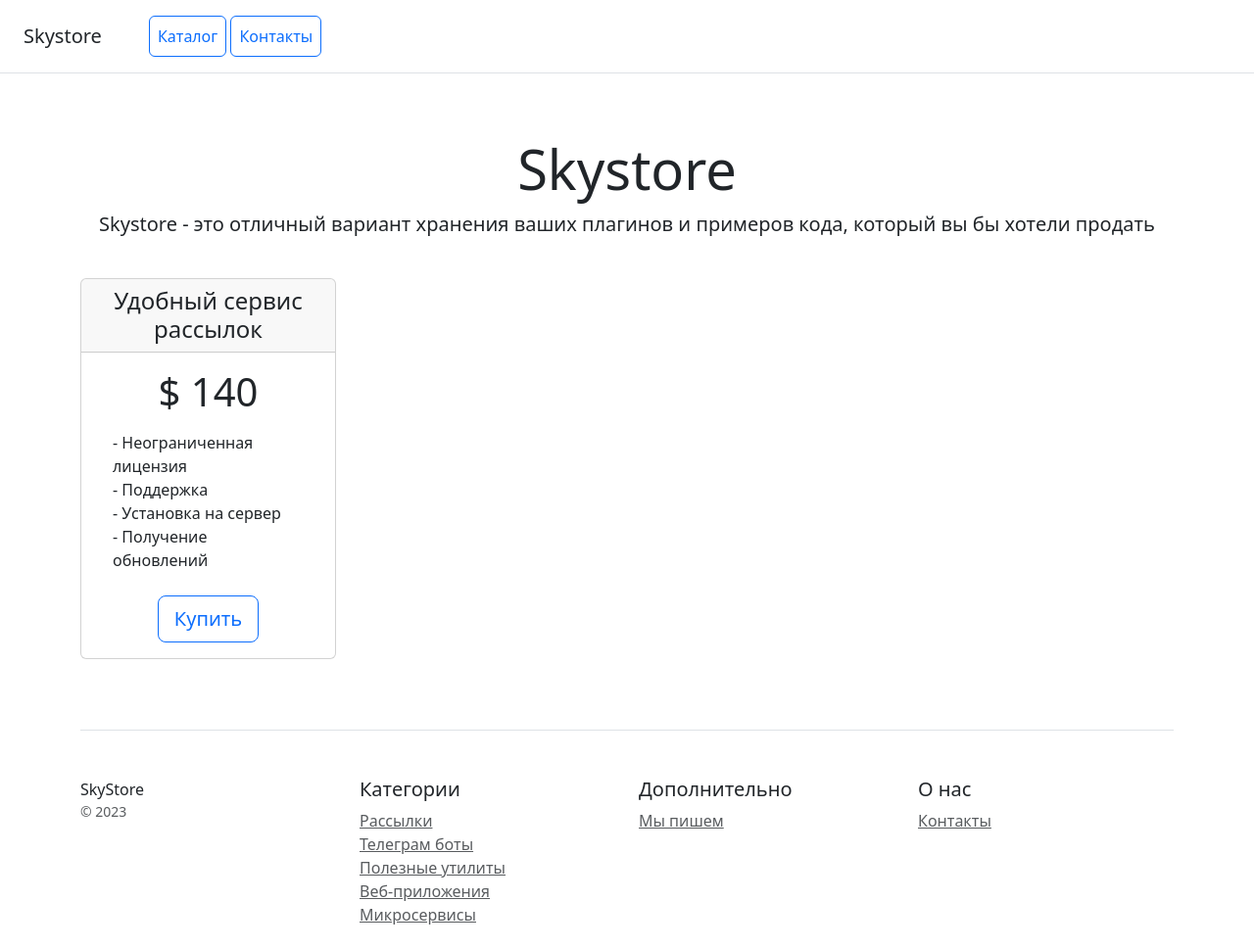
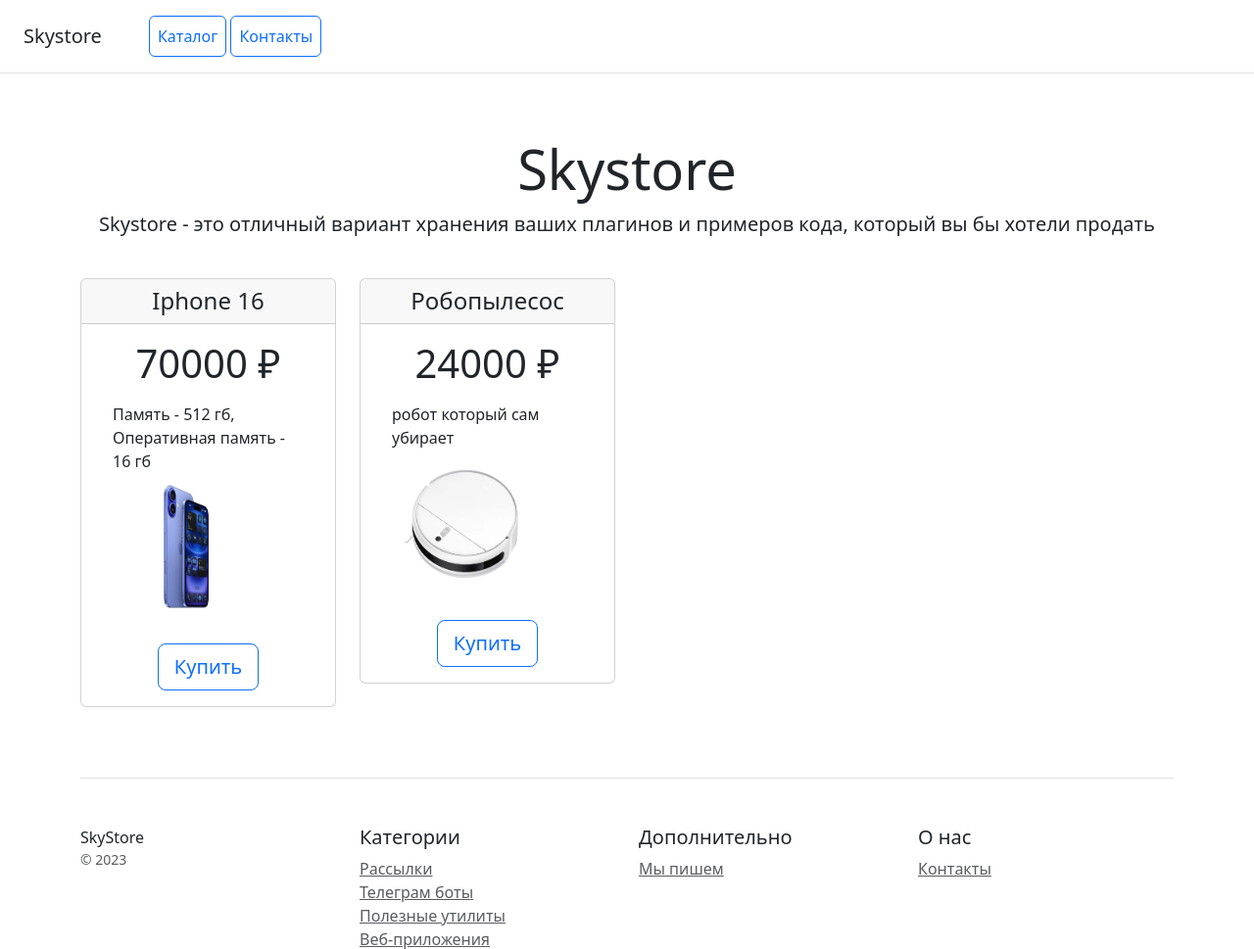
Before and after one commit to Cozdig/Web, a Django app: page / in a window 1280 px wide. Shown: the top 969 px of the page at 98% size. Before the commit the page ends 944 px from the top, so only its background shows below. Run offline with Django 5.2, Linux system fonts and the light colour scheme; data comes from the database, SQL or seed files in the repository; parts of the project's set-up code (start-up, migrations or seed data) failed here and were passed over; some libraries are stand-ins or nearby versions.

Commit message:
hw ready

```diff
--- /dev/null
+++ b/catalog/templates/base.html
@@ -0,0 +1,56 @@
+<!DOCTYPE html>
+<html lang="en">
+<head>
+    <meta charset="UTF-8">
+    <meta name="viewport" content="width=device-width, initial-scale=1">
+    <title>{% block title %}Базовый шаблон{% endblock %}</title>
+    <link rel="stylesheet" href="/static/css/bootstrap.min.css">
+</head>
+<body>
+<div class="d-flex flex-column flex-md-row align-items-center p-3 px-md-4 mb-3 bg-white border-bottom box-shadow">
+    <h5 class="my-0 mr-md-auto font-weight-normal">Skystore</h5>
+    <nav class="ms-5">
+        <a class="p-2 btn btn-outline-primary" href="/">Каталог</a>
+        <a class="p-2 btn btn-outline-primary" href="/contacts/">Контакты</a>
+    </nav>
+</div>
+
+{% include 'main_menu.html' %}
+
+<div class="container">
+{% block content %}{% endblock %}
+    <footer class="pt-4 my-md-5 pt-md-5 border-top">
+          <div class="row">
+              <div class="col-12 col-md">
+                  SkyStore
+                  <small class="d-block mb-3 text-muted">&copy; 2023</small>
+              </div>
+              <div class="col-6 col-md">
+                  <h5>Категории</h5>
+                  <ul class="list-unstyled text-small">
+                      <li><a class="text-muted" href="#">Рассылки</a></li>
+                      <li><a class="text-muted" href="#">Телеграм боты</a></li>
+                      <li><a class="text-muted" href="#">Полезные утилиты</a></li>
+                      <li><a class="text-muted" href="#">Веб-приложения</a></li>
+                      <li><a class="text-muted" href="#">Микросервисы</a></li>
+                  </ul>
+              </div>
+              <div class="col-6 col-md">
+                  <h5>Дополнительно</h5>
+                  <ul class="list-unstyled text-small">
+                      <li><a class="text-muted" href="#">Мы пишем</a></li>
+                  </ul>
+              </div>
+              <div class="col-6 col-md">
+                  <h5>О нас</h5>
+                  <ul class="list-unstyled text-small">
+                      <li><a class="text-muted" href="/contacts/">Контакты</a></li>
+                  </ul>
+              </div>
+          </div>
+      </footer>
+
+</div>
+<script src="/static/js/bootstrap.min.js"></script>
+</body>
+</html>
--- a/catalog/templates/home.html
+++ b/catalog/templates/home.html
@@ -1,79 +1,26 @@
-<!doctype html>
-<html lang="en">
-<head>
-    <meta charset="utf-8">
-    <meta name="viewport" content="width=device-width, initial-scale=1">
-    <title>Skystore</title>
-    <link rel="stylesheet" href="/static/css/bootstrap.min.css">
+{% extends 'base.html' %}
 
-</head>
-<body>
-<div class="d-flex flex-column flex-md-row align-items-center p-3 px-md-4 mb-3 bg-white border-bottom box-shadow">
-    <h5 class="my-0 mr-md-auto font-weight-normal">Skystore</h5>
-    <nav class="ms-5">
-        <a class="p-2 btn btn-outline-primary" href="/">Каталог</a>
-        <a class="p-2 btn btn-outline-primary" href="/contacts/">Контакты</a>
-    </nav>
-</div>
+{% block title %}Skystore{% endblock %}
 
-<div class="pricing-header px-3 py-3 pt-md-5 pb-md-4 mx-auto text-center">
-    <h1 class="display-4">Skystore</h1>
-    <p class="lead">Skystore - это отличный вариант хранения ваших плагинов и примеров кода, который вы бы хотели
-        продать</p>
-</div>
-
-<div class="container">
+{% block content %}
     <div class="row text-center">
+        {% for product in products %}
         <div class="col-3">
             <div class="card mb-4 box-shadow">
                 <div class="card-header">
-                    <h4 class="my-0 font-weight-normal">Удобный сервис рассылок</h4>
+                    <h4 class="my-0 font-weight-normal">{{ product.name }}</h4>
                 </div>
                 <div class="card-body">
-                    <h1 class="card-title pricing-card-title">$ 140</h1>
+                    <h1 class="card-title pricing-card-title">{{ product.price }} ₽ </h1>
                     <ul class="list-unstyled mt-3 mb-4 text-start m-3">
-                        <li>- Неограниченная лицензия</li>
-                        <li>- Поддержка</li>
-                        <li>- Установка на сервер</li>
-                        <li>- Получение обновлений</li>
+                        <li>{{ product.description|truncatechars:100 }}</li>
+                        <li><img src="{{ product.image.url }}" alt="{{ product.name }}" height="150" width="150"></li>
+
                     </ul>
-                    <button type="button" class="btn btn-lg btn-block btn-outline-primary">Купить</button>
+                    <a type="button" class="btn btn-lg btn-block btn-outline-primary" href="{% url 'catalog:product_info' product.pk %}">Купить</a>
                 </div>
             </div>
         </div>
+        {% endfor %}
     </div>
-
-    <footer class="pt-4 my-md-5 pt-md-5 border-top">
-        <div class="row">
-            <div class="col-12 col-md">
-                SkyStore
-                <small class="d-block mb-3 text-muted">&copy; 2023</small>
-            </div>
-            <div class="col-6 col-md">
-                <h5>Категории</h5>
-                <ul class="list-unstyled text-small">
-                    <li><a class="text-muted" href="#">Рассылки</a></li>
-                    <li><a class="text-muted" href="#">Телеграм боты</a></li>
-                    <li><a class="text-muted" href="#">Полезные утилиты</a></li>
-                    <li><a class="text-muted" href="#">Веб-приложения</a></li>
-                    <li><a class="text-muted" href="#">Микросервисы</a></li>
-                </ul>
-            </div>
-            <div class="col-6 col-md">
-                <h5>Дополнительно</h5>
-                <ul class="list-unstyled text-small">
-                    <li><a class="text-muted" href="#">Мы пишем</a></li>
-                </ul>
-            </div>
-            <div class="col-6 col-md">
-                <h5>О нас</h5>
-                <ul class="list-unstyled text-small">
-                    <li><a class="text-muted" href="/contacts/">Контакты</a></li>
-                </ul>
-            </div>
-        </div>
-    </footer>
-</div>
-<script src="/static/js/bootstrap.min.js"></script>
-</body>
-</html>
+{% endblock %}
--- /dev/null
+++ b/catalog/templates/main_menu.html
@@ -0,0 +1,7 @@
+<main_menu>
+    <div class="pricing-header px-3 py-3 pt-md-5 pb-md-4 mx-auto text-center">
+        <h1 class="display-4">Skystore</h1>
+        <p class="lead">Skystore - это отличный вариант хранения ваших плагинов и примеров кода, который вы бы хотели
+            продать</p>
+    </div>
+</main_menu>
--- a/catalog/urls.py
+++ b/catalog/urls.py
@@ -1,10 +1,11 @@
 from django.urls import path
 from catalog.apps import CatalogConfig
-from catalog.views import home_page, contacts_page
+from catalog.views import home_page, contacts_page, product_info_page
 
 app_name = CatalogConfig.name
 
 urlpatterns = [
     path('', home_page, name="home"),
-    path('contacts/', contacts_page, name="contacts")
+    path('contacts/', contacts_page, name="contacts"),
+    path('product_info/<int:product_id>/', product_info_page, name="product_info"),
 ]
--- a/catalog/views.py
+++ b/catalog/views.py
@@ -1,8 +1,28 @@
 from django.shortcuts import render
+
+from catalog.models import Product
+
 
 # Create your views here.
 def home_page(request):
-    return render(request, 'home.html')
+    products = Product.objects.all()
+    context = {
+        'products': products
+    }
+    return render(request, 'home.html', context=context)
 
 def contacts_page(request):
     return render(request, 'contacts.html')
+
+def product_info_page(request, product_id):
+    product = Product.objects.get(pk=product_id)
+    context = {
+        'name' : product.name,
+        'description' : product.description,
+        'image' : product.image,
+        'category': product.category,
+        'price' : product.price,
+        'create_date': product.created_at,
+        'update_date': product.updated_at
+    }
+    return render(request, 'product_info.html', context=context)
--- a/config/settings.py
+++ b/config/settings.py
@@ -129,7 +129,7 @@ STATICFILES_DIRS = [
 ]
 
 
-MEDIA_URL = "media/"
+MEDIA_URL = "/media/"
 
 MEDIA_ROOT = os.path.join(BASE_DIR, "media")
 
--- a/config/urls.py
+++ b/config/urls.py
@@ -5,5 +5,5 @@ from django.conf.urls.static import static
 
 urlpatterns = [
     path("admin/", admin.site.urls),
-    path('', include("catalog.urls", namespace="catalog"))
+    path('', include("catalog.urls", namespace="catalog")),
 ] + static(settings.MEDIA_URL, document_root=settings.MEDIA_ROOT)
--- a/product_fixture.json
+++ b/product_fixture.json
@@ -8,8 +8,8 @@
         "image": "robot.jpg",
         "category": 1,
         "price": 24000,
-        "date_created": "2025-10-23",
-        "date_last_changed": "2025-10-23"
+        "created_at": "2025-10-23",
+        "updated_at": "2025-10-23"
     }
 },
 {
@@ -21,8 +21,8 @@
         "image": "iphone16.jpg",
         "category": 2,
         "price": 70000,
-        "date_created": "2025-10-23",
-        "date_last_changed": "2025-10-23"
+        "created_at": "2025-10-23",
+        "updated_at": "2025-10-23"
     }
 }
 ]
```
Also changed, not shown: catalog/templates/contacts.html (+5 -56 lines), catalog/templates/product_info.html (added, +19 -0 lines), media/iphone16.jpg (renamed from static/images/iphone16.jpg), media/robot.jpg (renamed from static/images/robot.jpg).
